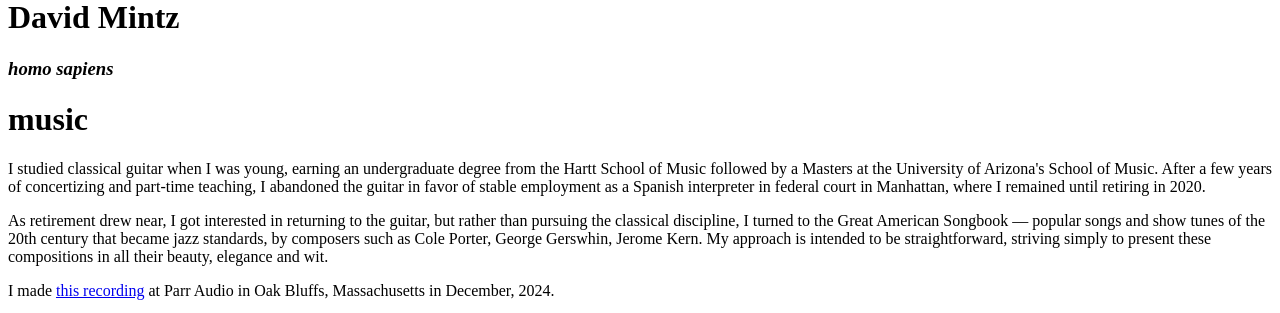
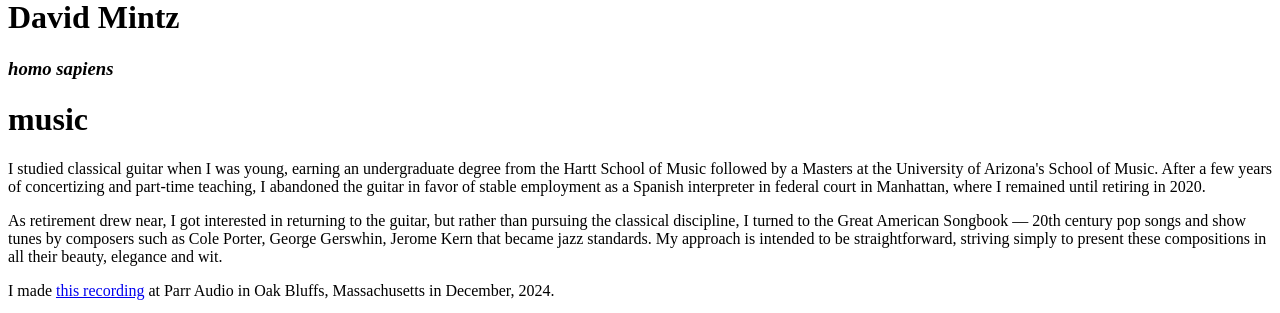
Before and after one commit to davidmintz/davidmintz.org, a Symfony app: template templates/index/music/index.html.twig in a window 1280 px wide. Shown: the part 22-335 px from the top of the page. Run offline with Twig, Linux system fonts and the light colour scheme; the template is opened without the code that fills it, so the values that code supplies are empty; some libraries are stand-ins or nearby versions.

Commit message:
update template

```diff
--- a/templates/index/music/index.html.twig
+++ b/templates/index/music/index.html.twig
@@ -8,8 +8,9 @@
         in favor of stable employment as a Spanish interpreter in federal court in Manhattan, where I
     remained until retiring in 2020.</p>
     <p>As retirement drew near, I got interested in returning to the guitar, but rather than pursuing the classical
-    discipline, I turned to the Great American Songbook &mdash; popular songs and show tunes of the 20th century
-        that became jazz standards, by composers such as Cole Porter, George Gerswhin, Jerome Kern.
+    discipline, I turned to the Great American Songbook &mdash; 20th century pop songs and show tunes
+        by composers such as Cole Porter, George Gerswhin, Jerome Kern
+        that became jazz standards.
         My approach is intended to be straightforward,
         striving simply to present these compositions in all their beauty, elegance and wit.
     </p>
```
